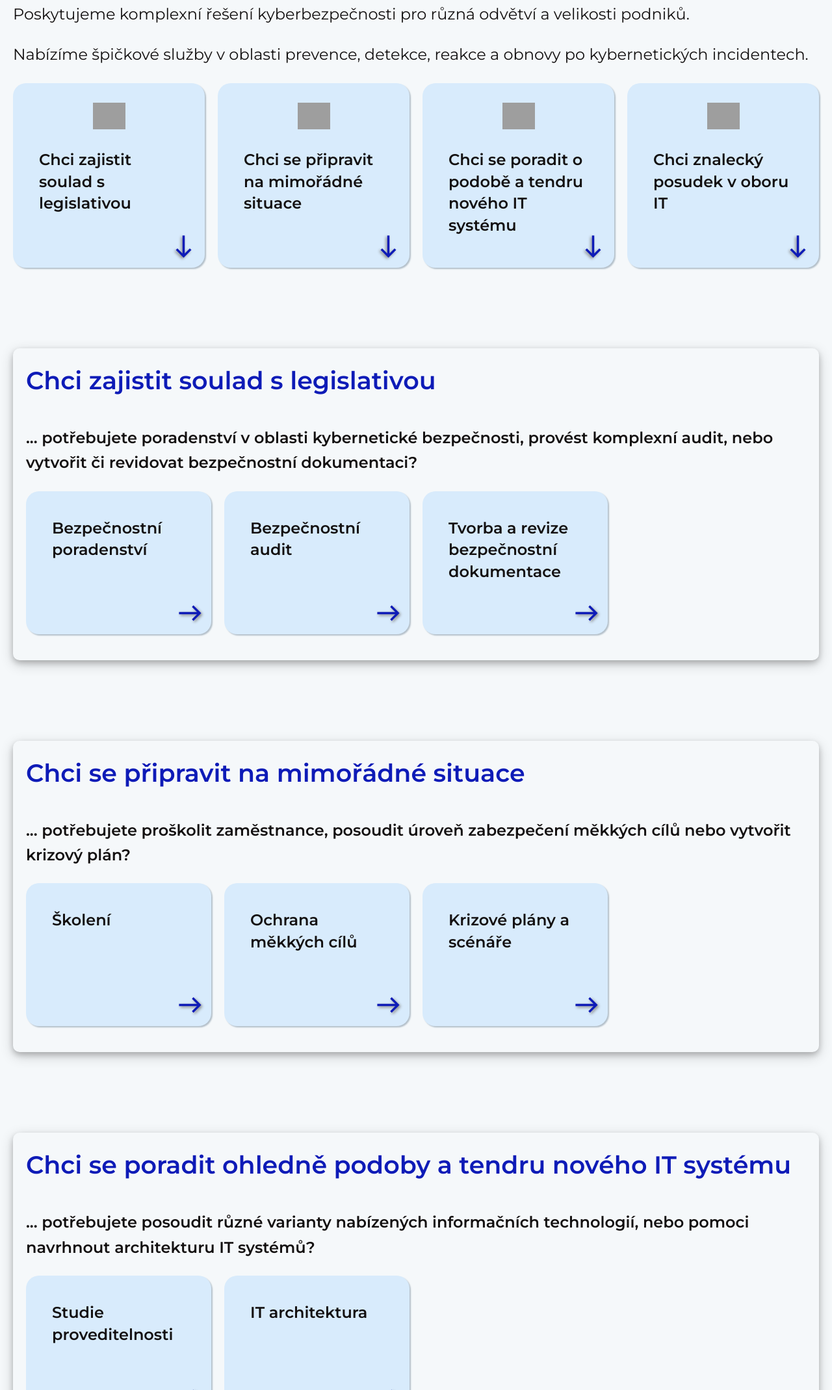
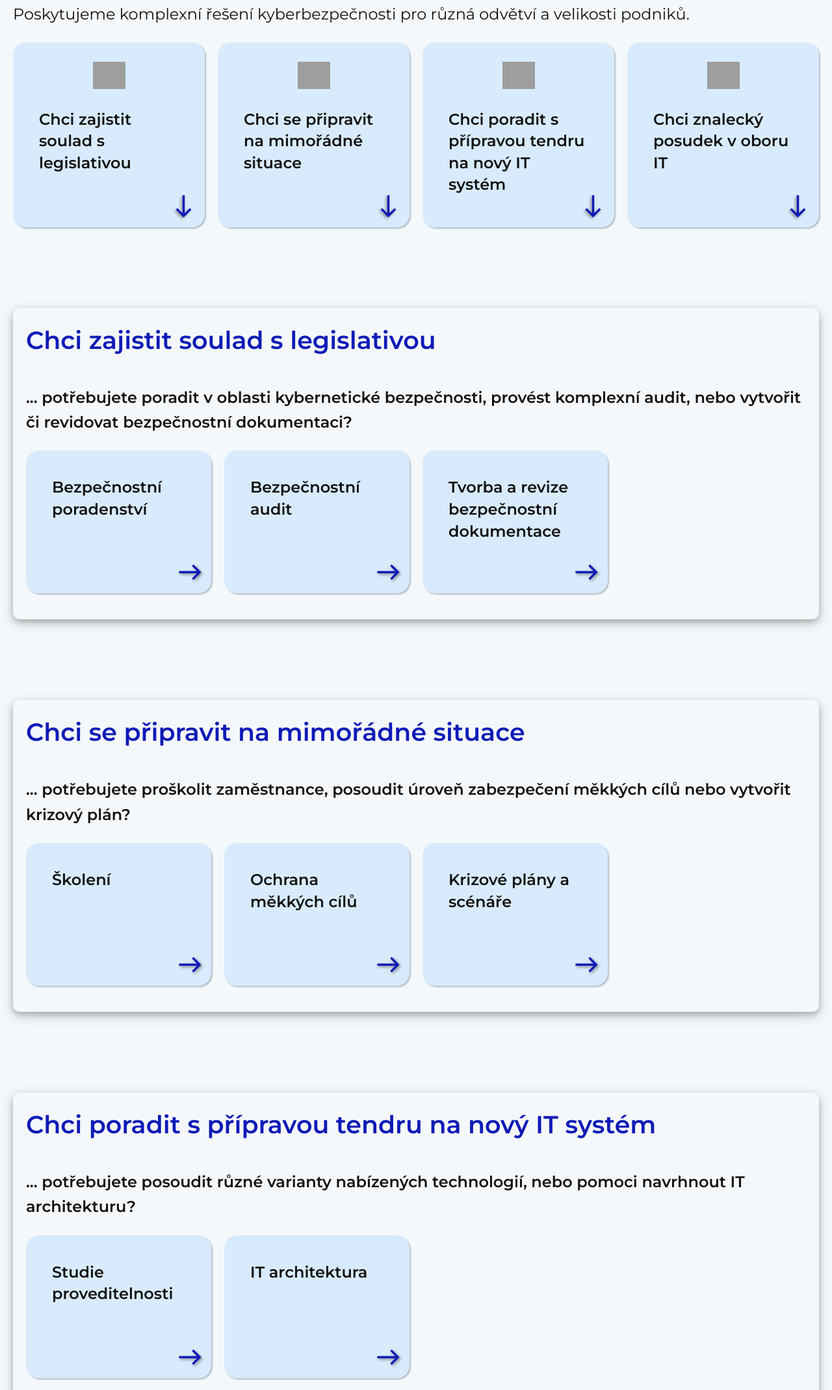
Before and after one commit to janaslaba/zaverecny_projekt_koderka, an Eleventy site: page sluzby.html in a window 1280 px wide. Shown: the part 428-2567 px from the top of the page at 65% size. Built offline with nearby package versions, Linux system fonts and the light colour scheme; Eleventy itself is replaced by a stand-in of ours; files that its build step writes are made by us from their sources; grey boxes are pictures that could not be loaded.

Commit message:
Uprava textu

```diff
--- a/SCSS/_footer.scss
+++ b/SCSS/_footer.scss
@@ -17,6 +17,7 @@
     bottom: 0;
     left: 0;
     width: 100%;
+    z-index: -1;
 
     /*Odstranění slider footer při velikosti větší než 1400px*/
     @media screen and (min-width: 1400px) {
--- a/_includes/partials/kontaktni-paticka-znalec.njk
+++ b/_includes/partials/kontaktni-paticka-znalec.njk
@@ -5,7 +5,7 @@
 
         <h2 class="section__headline">Zaujaly Vás naše služby?</h2>
 
-        <p class="kontaktni__paticka__text">Napište na <a href = mailto:"info@znalec.it">info@znalec.it</a>, zavolejte na +420 725 XXX XXX nebo jednoduše vyplňte kontaktní formulář.</p>
+        <p class="kontaktni__paticka__text">Napište na <a href = mailto:"info@znalec.it">info@znalec.it</a>, zavolejte na +420 725 373 737 nebo jednoduše vyplňte kontaktní formulář.</p>
 
         <div class="button--centered">
             <div class="button">
--- a/sluzby.html
+++ b/sluzby.html
@@ -29,8 +29,6 @@ eleventyNavigation:
 
         <p class="section__description">Poskytujeme komplexní řešení kyberbezpečnosti pro různá odvětví a velikosti podniků.</p>
 
-        <p class="section__description">Nabízíme špičkové služby v oblasti prevence, detekce, reakce a obnovy po kybernetických incidentech.</p>
-
     </section>
 
     <!--Základní přehled životních situací-->
@@ -51,7 +49,7 @@ eleventyNavigation:
 
         <a class="button__service button__service--crossroad" href="#novy-IT-system">
             <img class="button__service__image" width="50" height="50" src="https://img.icons8.com/ios/50/000000/networking-manager.png" alt="networking-manager"/>
-            <p class="button__service__title button__service__title--crossroad">Chci se poradit o podobě a tendru nového IT systému</p>
+            <p class="button__service__title button__service__title--crossroad">Chci poradit s přípravou tendru na nový IT systém</p>
             <svg class="arrow arrow--crossroad" xmlns="http://www.w3.org/2000/svg" height="45" viewBox="0 -960 960 960" width="45" color="promenne.$c-primary"><path d="m600-200-57-56 184-184H80v-80h647L544-704l56-56 280 280-280 280Z"/></svg>
         </a>
 
@@ -70,7 +68,7 @@ eleventyNavigation:
     <div class="service__box" id="soulad-s-legislativou">
 
         <p class="service__title">Chci zajistit soulad s legislativou</p>
-        <p class="service__subtitle">... potřebujete poradenství v oblasti kybernetické bezpečnosti, provést komplexní audit, nebo vytvořit či revidovat bezpečnostní dokumentaci?</p>
+        <p class="service__subtitle">... potřebujete poradit v oblasti kybernetické bezpečnosti, provést komplexní audit, nebo vytvořit či revidovat bezpečnostní dokumentaci?</p>
 
         <section class="service__card">
 
@@ -123,8 +121,8 @@ eleventyNavigation:
     <!-- Služba 3: Nový IT systém-->
 
     <div class="service__box" id="novy-IT-system">
-        <p class="service__title">Chci se poradit ohledně podoby a tendru nového IT systému</p>
-        <p class="service__subtitle">... potřebujete posoudit různé varianty nabízených informačních technologií, nebo pomoci navrhnout architekturu IT systémů?</p>
+        <p class="service__title">Chci poradit s přípravou tendru na nový IT systém</p>
+        <p class="service__subtitle">... potřebujete posoudit různé varianty nabízených technologií, nebo pomoci navrhnout IT architekturu?</p>
 
         <section class="service__card">
 
```
Also changed, not shown: Sluzby/bezpecnostni-dokumentace.html (+5 -6 lines), Sluzby/bezpecnostni-poradenstvi.html (+0 -2 lines), kontakt-securu.html (+1 -1 lines), kontakt-znalec.html (+1 -1 lines), CSS/style.css, 1 other file.
